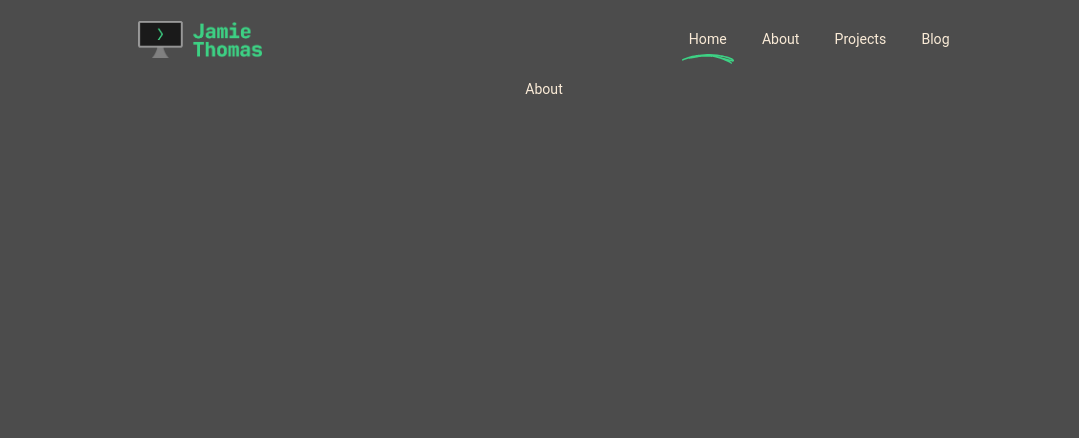
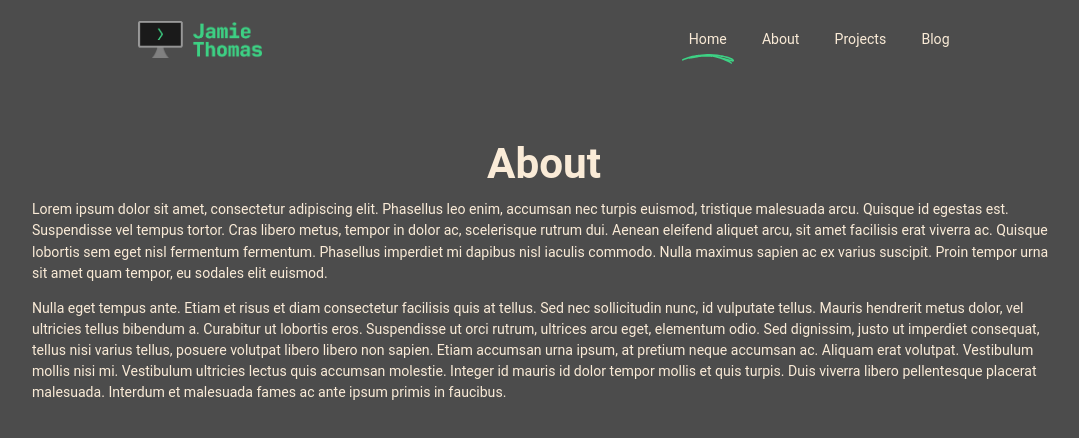
Before and after one commit to jamiethomas1/website, a Next.js app: page /about in a window 1280 px wide. Shown: the top 438 px of the page, without its empty margins (96-1175 px from the left). Built offline with nearby package versions, Linux system fonts and the light colour scheme.

Commit message:
Build out template About page

```diff
--- a/app/(routes)/about/page.jsx
+++ b/app/(routes)/about/page.jsx
@@ -5,7 +5,29 @@ export default function About() {
     return (
         <BaseLayout>
             <div className={styles.background} />
-            <p>About</p>
+            <div className={styles.about}>
+                <h2 className={"font-bold text-5xl "}>About</h2>
+                <p>
+                    Lorem ipsum dolor sit amet, consectetur adipiscing elit. Phasellus leo enim, accumsan nec
+                    turpis euismod, tristique malesuada arcu. Quisque id egestas est. Suspendisse vel tempus
+                    tortor. Cras libero metus, tempor in dolor ac, scelerisque rutrum dui. Aenean eleifend
+                    aliquet arcu, sit amet facilisis erat viverra ac. Quisque lobortis sem eget nisl
+                    fermentum fermentum. Phasellus imperdiet mi dapibus nisl iaculis commodo. Nulla maximus
+                    sapien ac ex varius suscipit. Proin tempor urna sit amet quam tempor, eu sodales elit
+                    euismod.
+                </p>
+                <p>
+                    Nulla eget tempus ante. Etiam et risus et diam consectetur facilisis quis at tellus. Sed
+                    nec sollicitudin nunc, id vulputate tellus. Mauris hendrerit metus dolor, vel ultricies
+                    tellus bibendum a. Curabitur ut lobortis eros. Suspendisse ut orci rutrum, ultrices arcu
+                    eget, elementum odio. Sed dignissim, justo ut imperdiet consequat, tellus nisi varius
+                    tellus, posuere volutpat libero libero non sapien. Etiam accumsan urna ipsum, at pretium
+                    neque accumsan ac. Aliquam erat volutpat. Vestibulum mollis nisi mi. Vestibulum ultricies
+                    lectus quis accumsan molestie. Integer id mauris id dolor tempor mollis et quis turpis.
+                    Duis viverra libero pellentesque placerat malesuada. Interdum et malesuada fames ac ante
+                    ipsum primis in faucibus.
+                </p>
+            </div>
         </BaseLayout>
     )
 }
--- a/app/(routes)/about/styles/About.module.css
+++ b/app/(routes)/about/styles/About.module.css
@@ -7,3 +7,14 @@
     background-color: #4c4c4c;
     z-index: -10;
 }
+
+.about {
+    display: flex;
+    flex-direction: column;
+    margin: 5% 10%;
+    gap: 1rem;
+}
+
+.about h2 {
+    text-align: center;
+}
```
